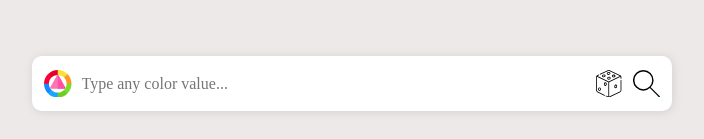
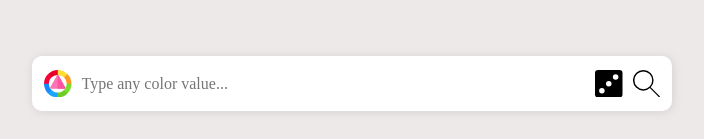
Before and after one commit to EricRovell/colors, a Svelte app: page / in a window 1280 px wide. Shown: the part 174-313 px from the top of the page, without its empty margins (288-992 px from the left). Built offline with nearby package versions, Linux system fonts and the light colour scheme.

Commit message:
updated Dice svg component

```diff
--- a/src/components/svg/dice.svelte
+++ b/src/components/svg/dice.svelte
@@ -2,13 +2,10 @@
   export let handleClick;
 </script>
 
-<svg on:click={handleClick} viewBox="0 0 512 512" xmlns="http://www.w3.org/2000/svg">
-  <path d="m484 167.383c4.142 0 7.5-3.358 7.5-7.5v-27.165c0-15.297-8.91-29.031-22.354-35.402l-196.266-93.486c-10.73-5.107-23.033-5.106-33.751.001l-143.1 68.161c-3.74 1.781-5.327 6.257-3.546 9.996s6.256 5.327 9.996 3.546l143.101-68.162c6.622-3.155 14.222-3.155 20.852 0l196.278 93.491c1.212.574 2.361 1.258 3.452 2.021l-210.162 100.106-210.156-100.103c1.096-.765 2.251-1.452 3.471-2.03l24.285-11.567c3.739-1.781 5.327-6.257 3.545-9.996-1.782-3.74-6.255-5.326-9.997-3.545l-24.271 11.56c-13.563 6.428-22.377 20.203-22.377 35.409v246.583c0 15.039 8.776 28.936 22.358 35.405l131.112 62.445c3.739 1.781 8.215.194 9.996-3.546s.194-8.215-3.546-9.996l-131.111-62.445c-8.389-3.996-13.809-12.577-13.809-21.863v-246.583c0-2.595.411-5.144 1.209-7.567l211.791 100.881v269.776c-.999-.325-1.976-.714-2.921-1.165l-36.271-17.275c-3.74-1.784-8.216-.194-9.996 3.546-1.781 3.74-.194 8.215 3.546 9.996l36.264 17.272c5.231 2.499 11.068 3.82 16.879 3.82 5.819 0 11.659-1.321 16.882-3.816l196.265-93.474c.043-.021.111-.053.154-.074l.254-.123c13.332-6.545 21.946-20.364 21.946-35.204v-187.615c0-4.142-3.358-7.5-7.5-7.5s-7.5 3.358-7.5 7.5v187.612c0 9.164-5.321 17.697-13.644 21.783l-196.433 93.555c-.945.451-1.923.84-2.923 1.165v-269.78l211.791-100.881c.798 2.423 1.209 4.972 1.209 7.567v27.165c-.002 4.143 3.356 7.501 7.498 7.501z"/>
-  <path d="m359.334 301.469c-2.886 21.371 9.721 36.918 24.916 36.918 13.591 0 25.526-12.466 27.866-29.789 2.511-18.589-7.114-34.716-21.913-36.715-14.807-1.997-28.358 10.998-30.869 29.586zm37.916 5.122c-1.315 9.741-7.845 17.563-13.996 16.729-6.14-.829-10.371-10.102-9.055-19.843 1.316-9.742 7.862-17.562 13.996-16.729 6.14.83 10.371 10.102 9.055 19.843z"/>
-  <path d="m218.905 261.602c-1.022-18.73-13.453-32.771-28.316-31.955-14.856.811-25.692 16.118-24.669 34.847.994 18.214 12.783 31.99 27.094 31.989 13.743 0 27.037-13.891 25.891-34.881zm-25.488 19.87c-6.126.334-11.986-7.981-12.521-17.796-.536-9.815 4.376-18.718 10.51-19.053 6.13-.319 11.985 7.981 12.521 17.796.426 7.804-3.248 18.656-10.51 19.053z"/>
-  <path d="m57.015 358.592c1.061 19.451 14 31.988 27.156 31.987 14.131 0 26.948-14.43 25.831-34.879-1.102-20.207-14.887-32.691-28.317-31.955-13.5.736-25.767 14.775-24.67 34.847zm25.487-19.87c7.299-.387 12.095 9.982 12.522 17.795.417 7.643-3.172 18.652-10.511 19.053-7.299.39-12.094-9.982-12.521-17.795-.425-7.804 3.249-18.657 10.51-19.053z"/>
-  <path d="m165.31 135.177c18.73-1.022 32.767-13.46 31.957-28.316-.747-13.69-14.983-25.749-34.849-24.669-18.73 1.022-32.768 13.46-31.957 28.316.876 16.025 17.659 25.613 34.849 24.669zm-2.075-38.008c7.578-.41 18.65 3.127 19.054 10.509.334 6.135-7.981 11.986-17.796 12.522-9.818.542-18.718-4.375-19.054-10.51-.335-6.134 7.981-11.985 17.796-12.521z"/>
-  <path d="m252.29 37.786c-18.73 1.022-32.768 13.46-31.957 28.315.72 13.211 14.436 25.78 34.849 24.669 18.73-1.022 32.767-13.46 31.957-28.315-.812-14.855-16.118-25.693-34.849-24.669zm2.075 38.008c-7.663.415-18.653-3.181-19.054-10.509-.334-6.134 7.981-11.985 17.796-12.521 7.706-.42 18.654 3.194 19.054 10.51.334 6.133-7.981 11.984-17.796 12.52z"/>
-  <path d="m349.283 138.349c20.208-1.102 32.69-14.887 31.957-28.316-.75-13.747-15.06-25.75-34.849-24.669-18.73 1.022-32.767 13.46-31.957 28.316.748 13.677 14.687 25.776 34.849 24.669zm-2.075-38.008c7.578-.41 18.65 3.127 19.054 10.509.398 7.283-9.967 12.093-17.796 12.521-9.813.543-18.719-4.375-19.054-10.509-.334-6.134 7.982-11.985 17.796-12.521z"/>
-  <path d="m258.634 126.598c-18.73 1.022-32.767 13.46-31.957 28.316.776 14.206 14.806 24.736 32.412 24.736 21.36 0 35.163-14.298 34.394-28.383-.75-13.748-15.057-25.748-34.849-24.669zm2.074 38.008c-9.821.538-18.718-4.375-19.054-10.509-.334-6.135 7.981-11.986 17.796-12.522 7.571-.409 18.65 3.121 19.054 10.51.399 7.283-9.966 12.093-17.796 12.521z"/>
+<svg
+  viewBox="0 0 100 100"
+  on:click={handleClick}
+  xmlns="http://www.w3.org/2000/svg">
+    <title>Dice</title>
+    <path d="M88.66,0H11.34A11.33,11.33,0,0,0,0,11.33V88.66A11.34,11.34,0,0,0,11.34,100H88.66A11.34,11.34,0,0,0,100,88.66V11.33A11.33,11.33,0,0,0,88.66,0ZM25,85A10,10,0,1,1,35,75,10,10,0,0,1,25,85ZM50,60A10,10,0,1,1,60,50,10,10,0,0,1,50,60ZM75,35A10,10,0,1,1,85,25,10,10,0,0,1,75,35Z" transform="translate(0 0)"/>
 </svg>
```
